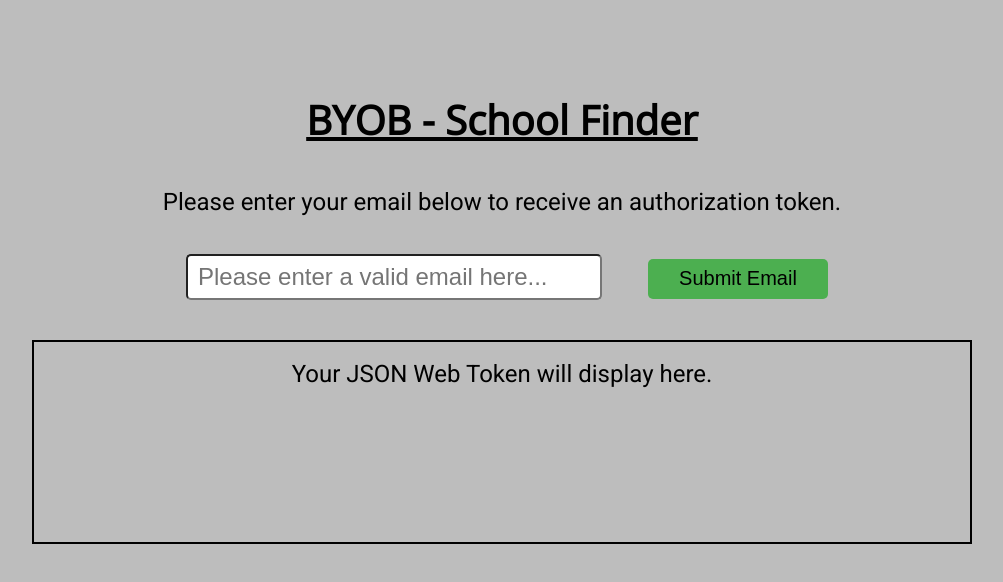
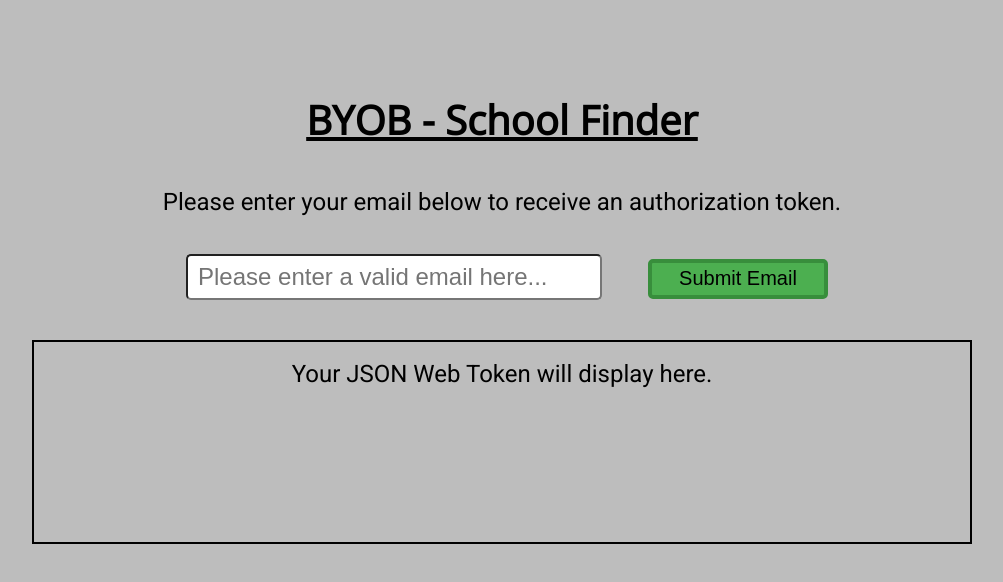
Before and after one commit to sljohnson32/byob, a website: page public/index.html in a window 1280 px wide. Shown: the whole page, without its empty margins (138-1141 px from the left). Drawn offline with nearby package versions, Linux system fonts and the light colour scheme.

Commit message:
Add hover css to FE

```diff
--- a/public/css/styles.css
+++ b/public/css/styles.css
@@ -26,12 +26,16 @@ input {
 
 button {
   border-radius: 5px;
-  border: none;
+  border: 4px solid #388E3C;
   margin: 40px 15px;
   width: 180px;
   height: 40px;
   font-size: 20px;
   background-color: #4CAF50;
+}
+
+button:hover {
+  background-color: #388E3C;
 }
 
 #auth-token-container {
```
